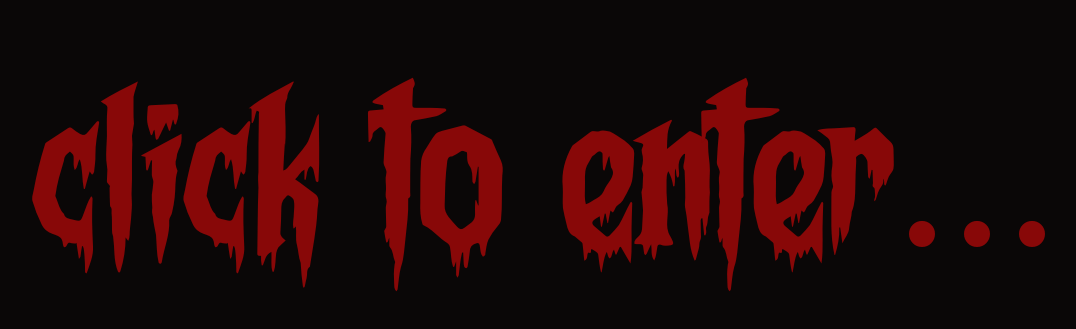
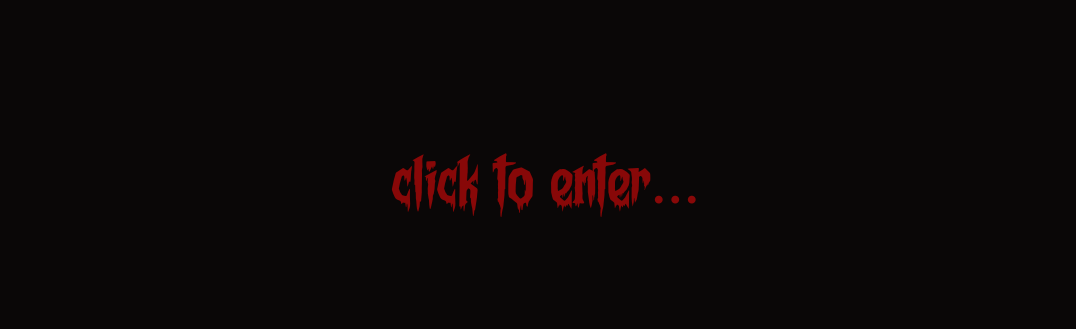
Before and after one commit to Quynhdepz/websitektra12, a plain HTML site: page index.html in a window 1280 px wide. Shown: the part 215-544 px from the top of the page, without its empty margins (94-1170 px from the left). Drawn offline with Linux system fonts and the light colour scheme; grey boxes are pictures that could not be loaded.

Commit message:
Add zoom effect to center box and enter elements
Added zoom effect to center box and enter elements.

```diff
--- a/styles.css
+++ b/styles.css
@@ -26,6 +26,7 @@ html, body {
   text-align: center;
   color: white;
   z-index: 1;
+  zoom: 0.3;
 }
 .quote {
   position: fixed;
@@ -60,6 +61,7 @@ html, body {
     src: url('hm/Starborn.ttf') format('truetype');
 }
 #enter {
+  zoom: 0.3;
   position: fixed;
   top: 0;
   left: 0;
```
